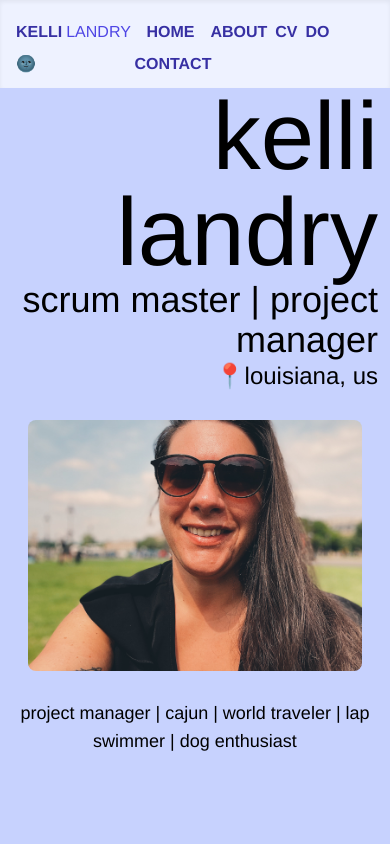
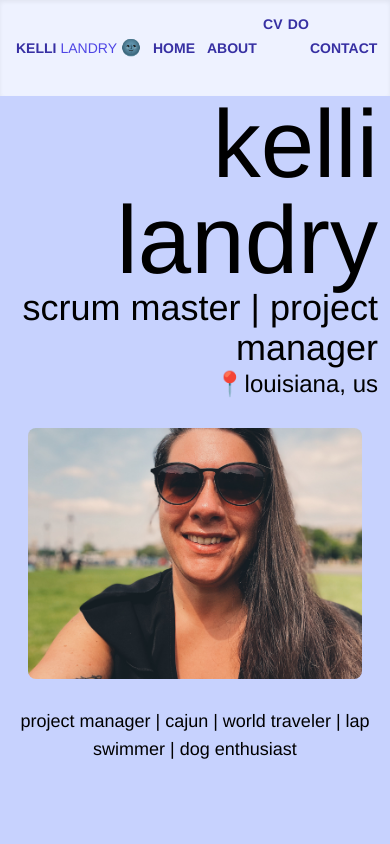
Before and after one commit to kel7774/kellidev, a Next.js app: page / in a window 390 px wide. Shown: the top 844 px of the page. Built offline with nearby package versions, Linux system fonts and the light colour scheme.

Commit message:
added xs media queries for mobile devices on nav bar

```diff
--- a/layout/MainNavigation.js
+++ b/layout/MainNavigation.js
@@ -12,13 +12,13 @@ export default function MainNavigation () {
     <>
       <nav className='bg-indigo-50 dark:bg-indigo-800 shadow-inner p-3 sticky top-0 z-50 flex flex-row justify-between'>
 
-        <div>
+        <div className="xs:justify-start xs:flex xs:flex-row">
           <Link href='/' className='inline-flex items-center py-2'>
-            <span className='navBar font-bold text-indigo-800 dark:text-indigo-100 uppercase mx-1'>Kelli</span>
+            <span className='navBar font-bold text-indigo-800 dark:text-indigo-100 uppercase mx-1 xs:text-sm'>Kelli</span>
           </Link>
 
           <Link href='/' className='inline-flex items-center py-2'>
-            <span className='navBar font-nav text-indigo-600 dark:text-indigo-300 uppercase'>Landry</span>
+            <span className='navBar font-nav text-indigo-600 dark:text-indigo-300 uppercase xs:text-sm'>Landry</span>
           </Link>
 
           {colorTheme === "light" ? (
@@ -28,21 +28,21 @@ export default function MainNavigation () {
           )}
         </div>
 
-        <div>
+        <div className='xs:justify-end xs:flex xs:flex-row'>
           <Link href='/' className='inline-flex items-center p-2'>
-            <span className='navBar font-bold text-indigo-800 dark:text-indigo-100 uppercase mx-1'>Home</span>
+            <span className='navBar font-bold text-indigo-800 dark:text-indigo-100 uppercase mx-1 xs:text-sm'>Home</span>
           </Link>
           <Link href='/about'>
-            <span className='navBar font-bold text-indigo-800 dark:text-indigo-100 uppercase mx-1'>About</span>
+            <span className='navBar font-bold text-indigo-800 dark:text-indigo-100 uppercase mx-1 xs:text-sm'>About</span>
           </Link>
           <Link href='/cv'>
-            <span className='navBar font-bold text-indigo-800 dark:text-indigo-100 uppercase mx-1'>CV</span>
+            <span className='navBar font-bold text-indigo-800 dark:text-indigo-100 uppercase mx-1 xs:text-sm'>CV</span>
           </Link>
           <Link href='/kelli-do'>
-            <span className='navBar font-bold text-indigo-800 dark:text-indigo-100 uppercase mx-1'>Do</span>
+            <span className='navBar font-bold text-indigo-800 dark:text-indigo-100 uppercase mx-1 xs:text-sm'>Do</span>
           </Link>
           <Link href='/contact'>
-            <span className='navBar font-bold text-indigo-800 dark:text-indigo-100 uppercase mx-1'>Contact</span>
+            <span className='navBar font-bold text-indigo-800 dark:text-indigo-100 uppercase mx-1 xs:text-sm'>Contact</span>
           </Link>
         </div>
 
```
